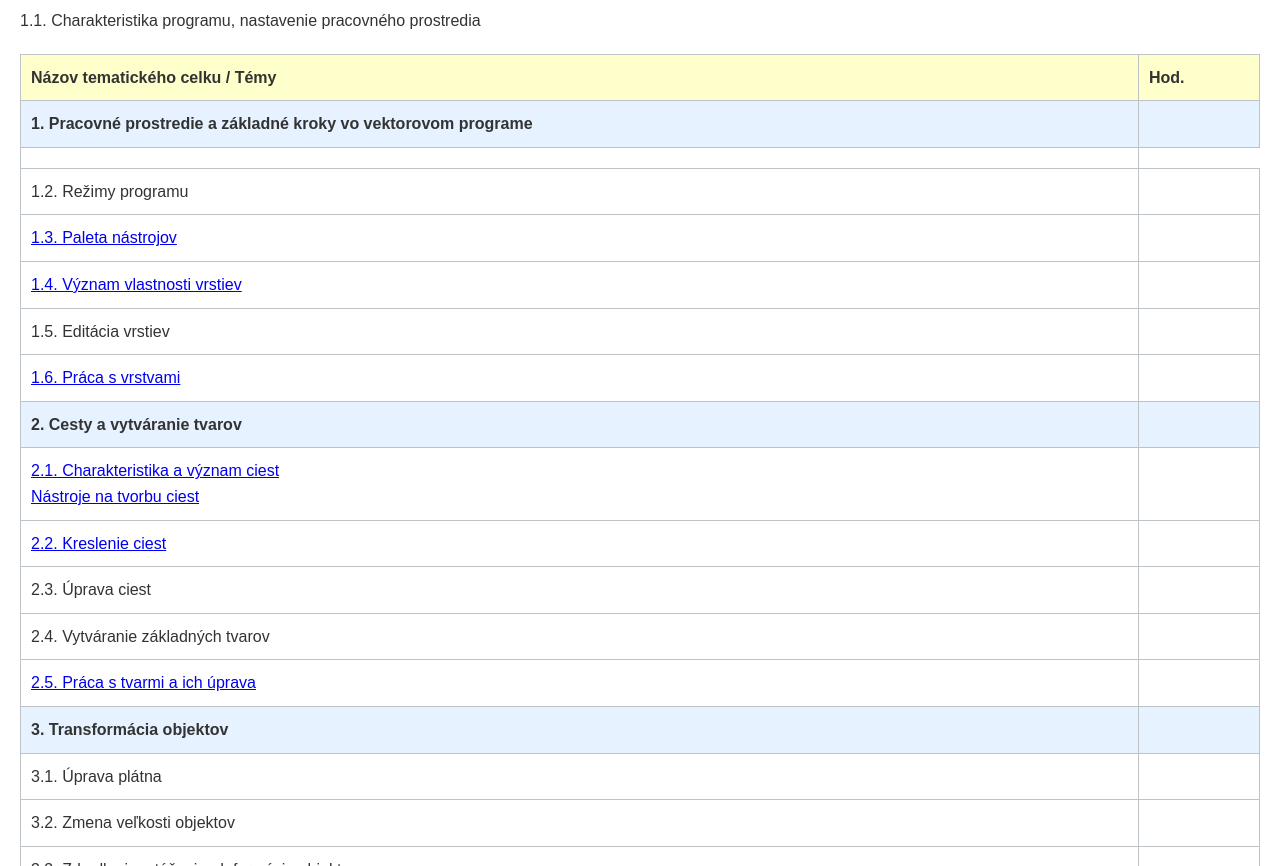
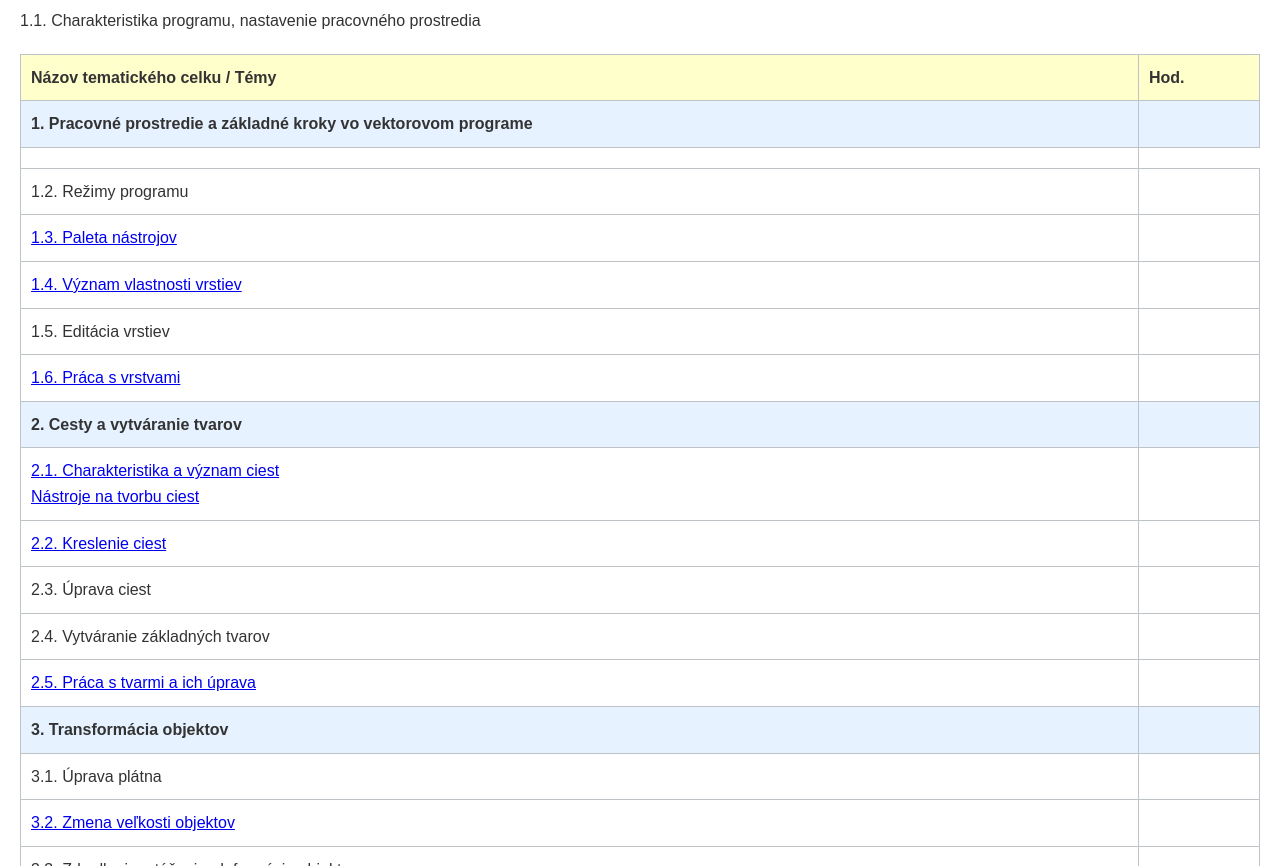
Before and after one commit to KarolPavlovkin/labora-html, a plain HTML site: page II.SPT/2._SPT.html in a window 1280 px wide. Shown: the part 86-952 px from the top of the page. Drawn offline with Linux system fonts and the light colour scheme.

Commit message:
Update 2._SPT.html

```diff
--- a/II.SPT/2._SPT.html
+++ b/II.SPT/2._SPT.html
@@ -110,7 +110,7 @@
                 <td></td>
             </tr>
             <tr>
-                <td>3.2. Zmena veľkosti objektov</td>
+                <td><a href="https://drive.google.com/drive/folders/1eebDgVW0v_mWhMlp6QkxzmGN_JiF395f?usp=drive_link">3.2. Zmena veľkosti objektov</a></td>
                 <td></td>
             </tr>
             <tr>
```
